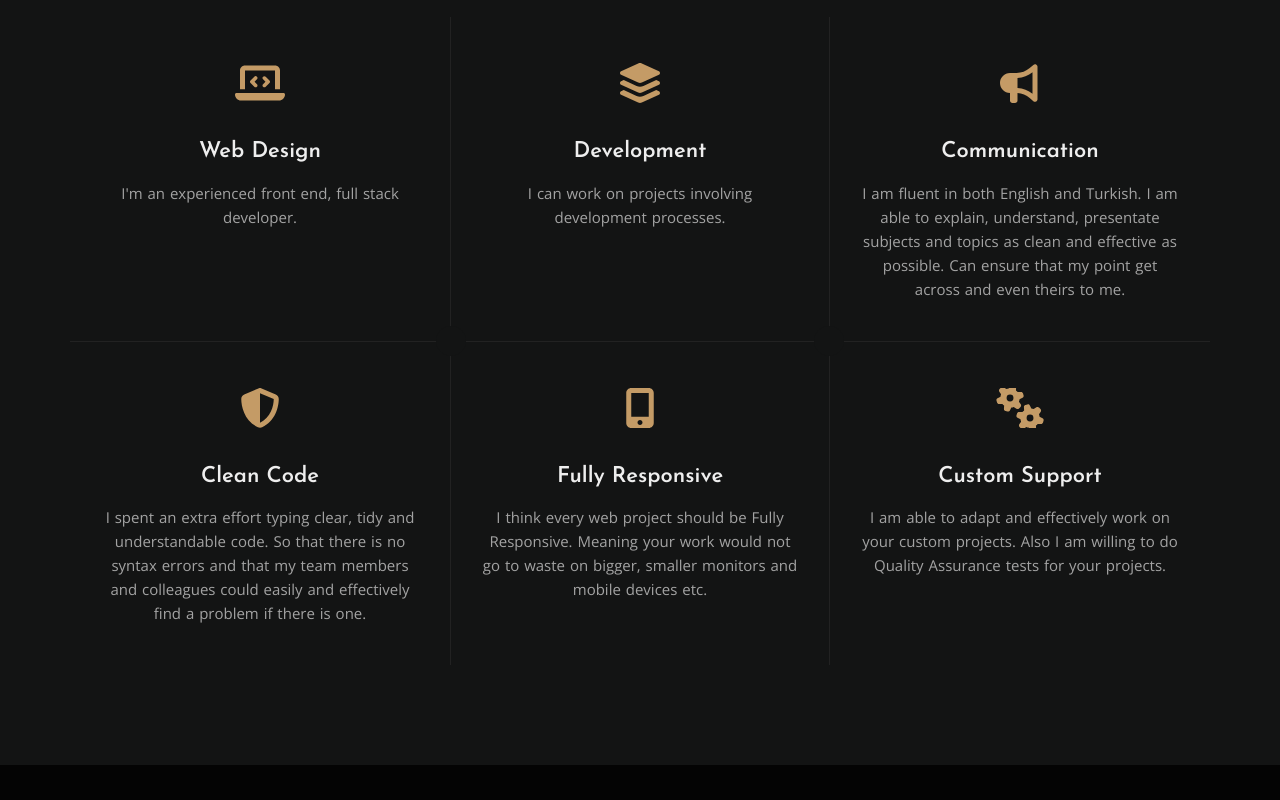
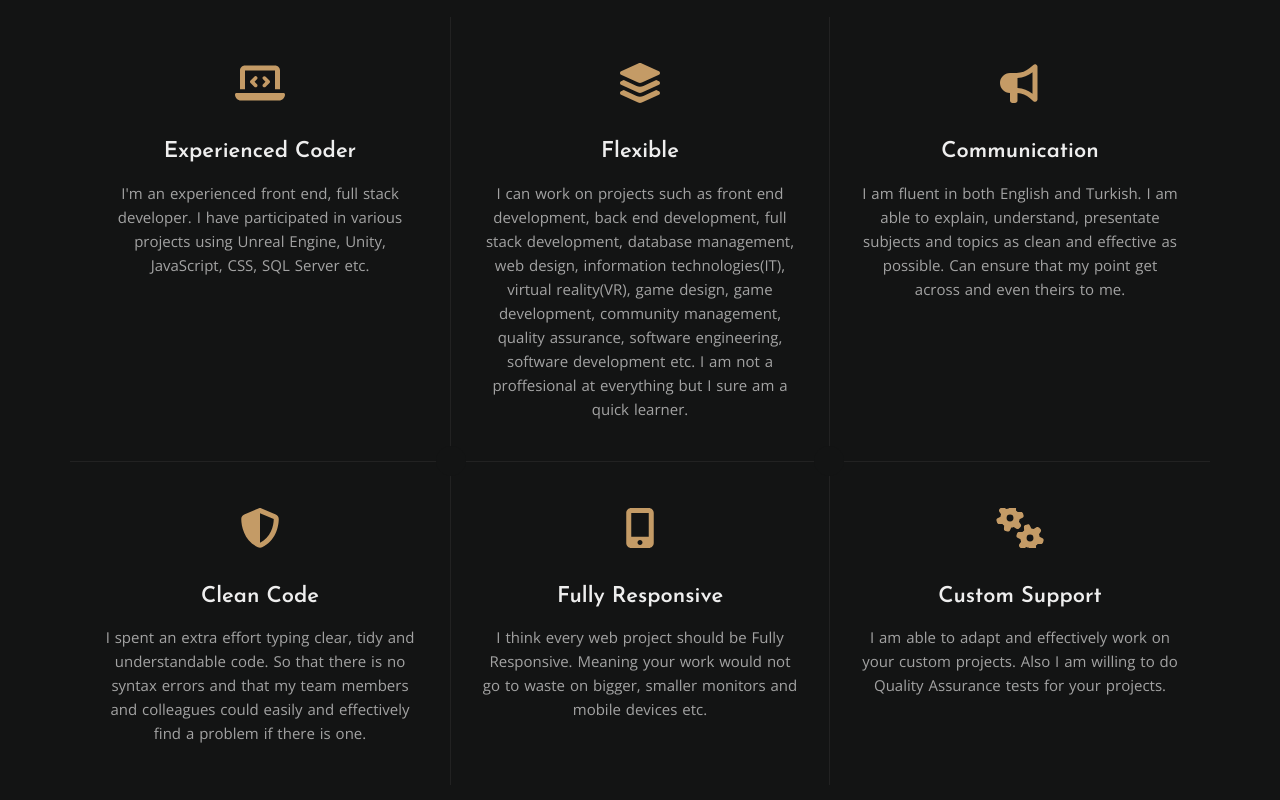
Before and after one commit to Luxael/Luxael.github.io, a plain HTML site: page index.html in a window 1280 px wide. Shown: the part 2240-3040 px from the top of the page. Drawn offline with nearby package versions, Linux system fonts and the light colour scheme.

Commit message:
Update text index.html

```diff
--- a/index.html
+++ b/index.html
@@ -267,15 +267,15 @@
     				<div class="col-lg-4 col-md-6">
     					<div class="item mb-md50">
     						<span class="icon"><i class="fas fa-laptop-code"></i></span>
-    						<h6>Web Design</h6>
-    						<p>I'm an experienced front end, full stack developer. </p>
+    						<h6>Experienced Coder</h6>
+    						<p>I'm an experienced front end, full stack developer. I have participated in various projects using Unreal Engine, Unity, JavaScript, CSS, SQL Server etc. </p>
     					</div>
     				</div>
     				<div class="col-lg-4 col-md-6 active bolt">
     					<div class="item mb-md50">
     						<span class="icon"><i class="fas fa-layer-group"></i></span>
-    						<h6>Development</h6>
-    						<p>I can work on projects involving development processes.</p>
+    						<h6>Flexible</h6>
+    						<p>I can work on projects such as front end development, back end development, full stack development, database management, web design, information technologies(IT), virtual reality(VR), game design, game development, community management, quality assurance, software engineering, software development etc. I am not a proffesional at everything but I sure am a quick learner.</p>
     					</div>
     				</div>
     				<div class="col-lg-4 col-md-6">
```
